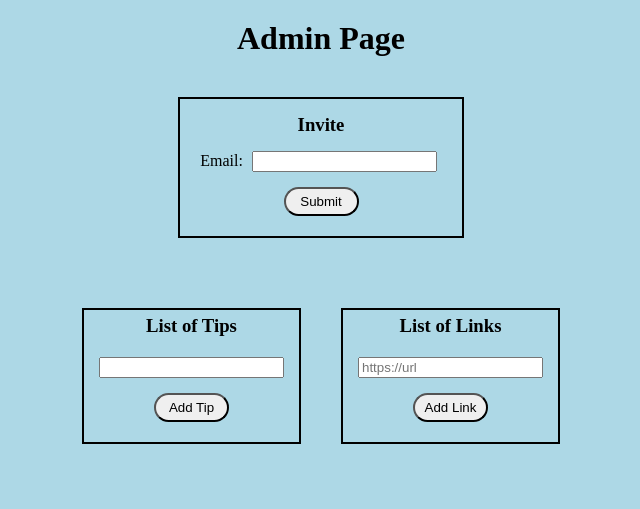
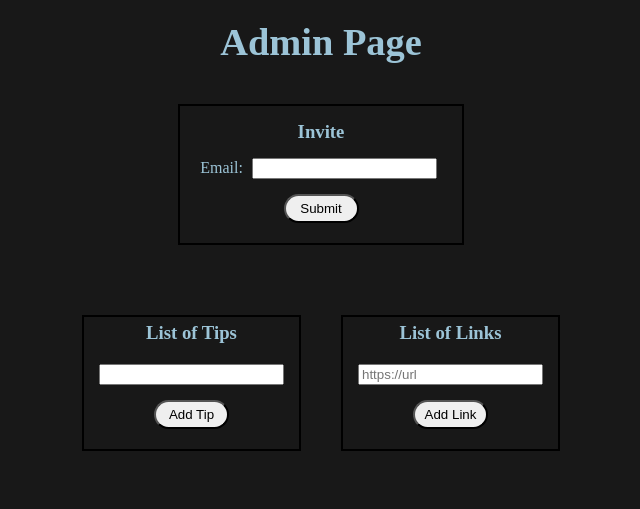
Before and after one commit to alchemy-be-human/beHuman-server, a website: page public/admin/index.html in a window 1280 px wide. Shown: the whole page, without its empty margins (319-959 px from the left). Drawn offline with nearby package versions, Linux system fonts and the light colour scheme; no server answers.

Commit message:
updates index.html title, header, changes username to email and updates css on index.css

```diff
--- a/public/index.css
+++ b/public/index.css
@@ -3,8 +3,13 @@
     margin: 5px;
 }
 
+header {
+    font-size: larger;
+}
+
 body {
-    background-color: lightblue;
+    background-color: rgb(24, 24, 24);
+    color: #9cc4d7;
     display: flex;
     flex-direction: column;
     align-items: center;
--- a/public/updatePassword/updatePassword.css
+++ b/public/updatePassword/updatePassword.css
@@ -2,6 +2,7 @@
   box-sizing: border-box;
   margin: 5px;
 }
+
 header {
   font-size: larger;
 }
```
Also changed, not shown: public/index.html (+5 -4 lines), __tests__/admin.test.js (renamed from __tests__/admin.test.txt).
